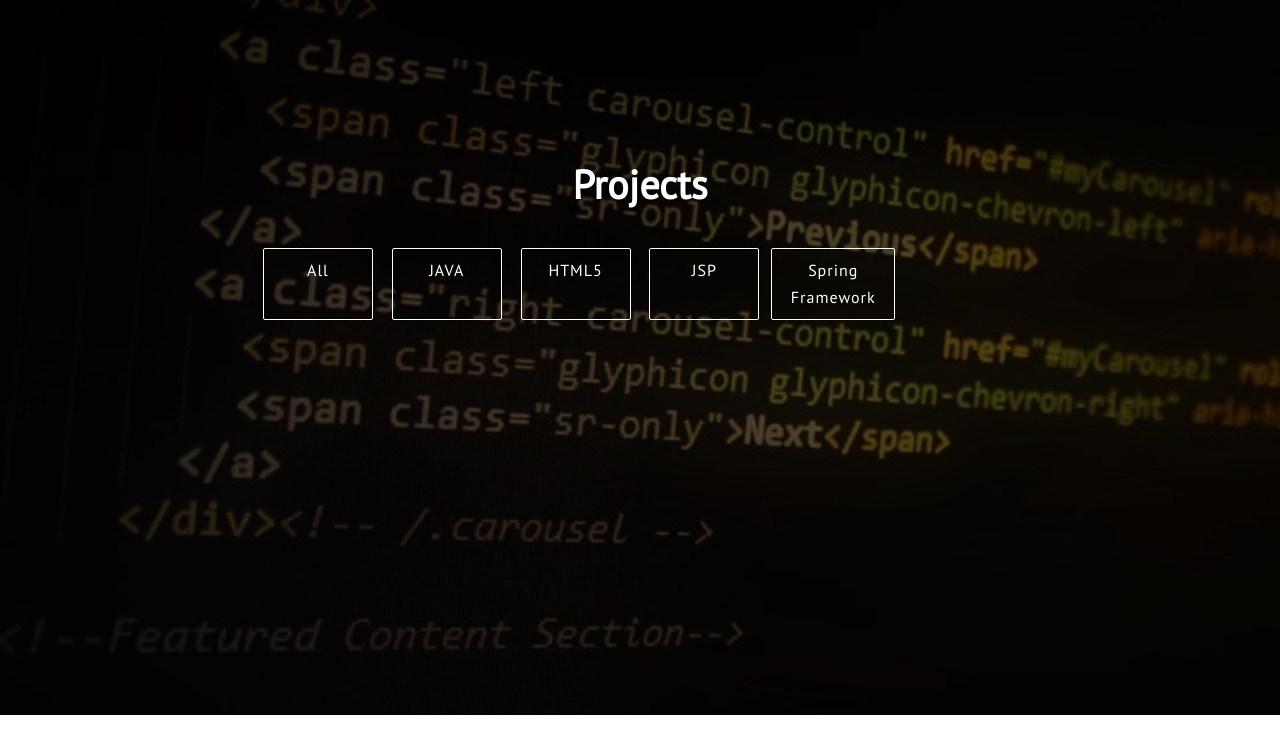
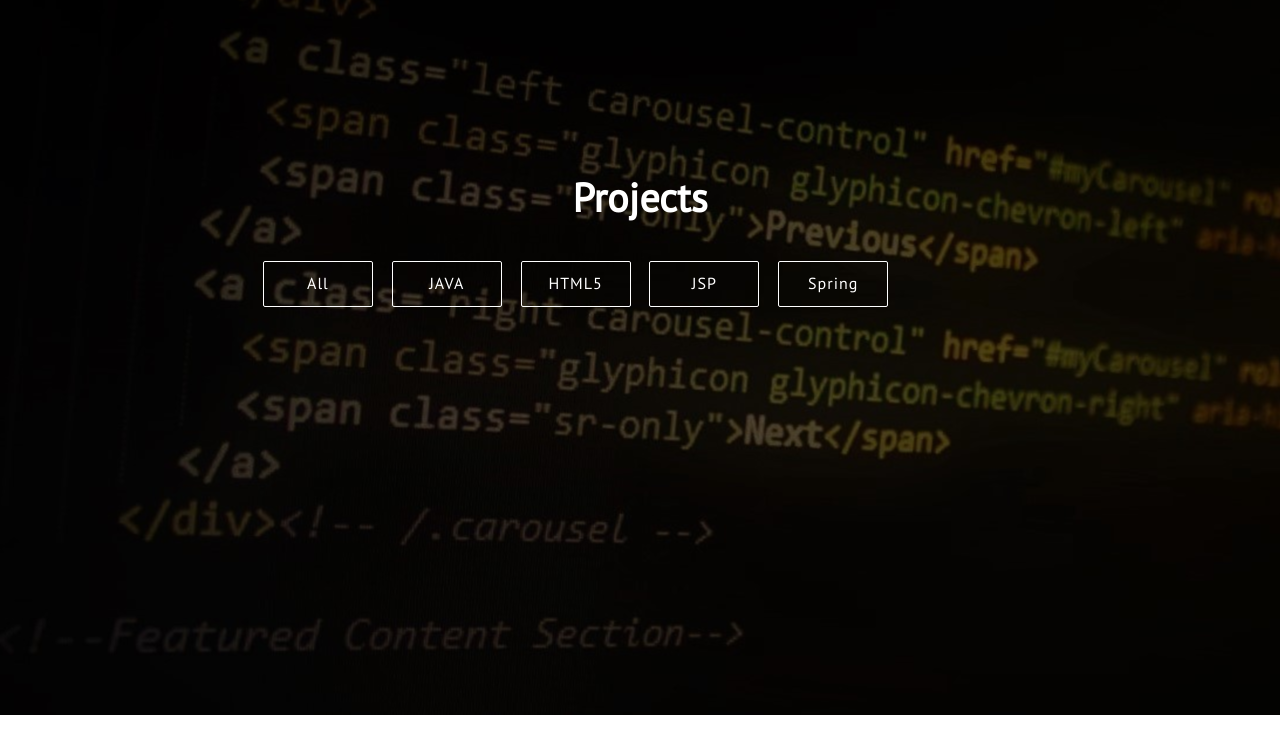
Before and after one commit to alikwon/alikwon.github.io, a Jekyll site: the page built from index.html, in a window 1280 px wide and 900 px high, scrolled down 2185 px. Shown: the top 754 px of the window. Built offline with Jekyll 4.4.1, drawn with Linux system fonts in a browser that asks for light colours; nearby versions of some CDN libraries.

Commit message:
Update projects.html

```diff
--- a/_includes/projects.html
+++ b/_includes/projects.html
@@ -9,7 +9,7 @@
                     <a id="webdev" class="semi-transparent-button with-border white-button" onclick="selected('java')">JAVA</a>
                     <a id="native" class="semi-transparent-button with-border white-button" onclick="selected('html')">HTML5</a>
                     <a id="security" class="semi-transparent-button with-border white-button" onclick="selected('jsp')">JSP</a>
-                    <a id="diy" class="semi-transparent-button with-border white-button" onclick="selected('spring')">Spring Framework</a>
+                    <a id="diy" class="semi-transparent-button with-border white-button" onclick="selected('spring')">Spring</a>
 
                 </div>
 
```
